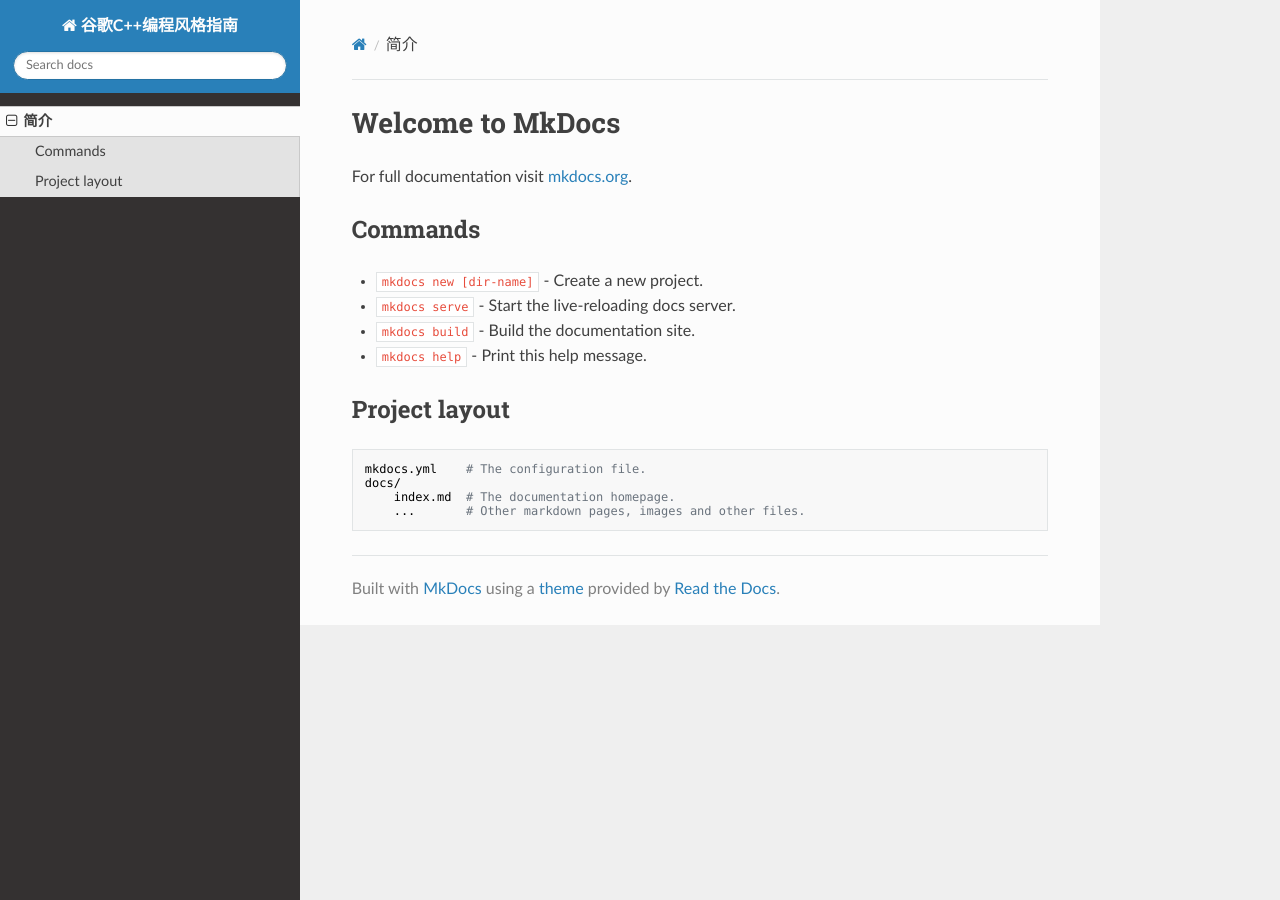
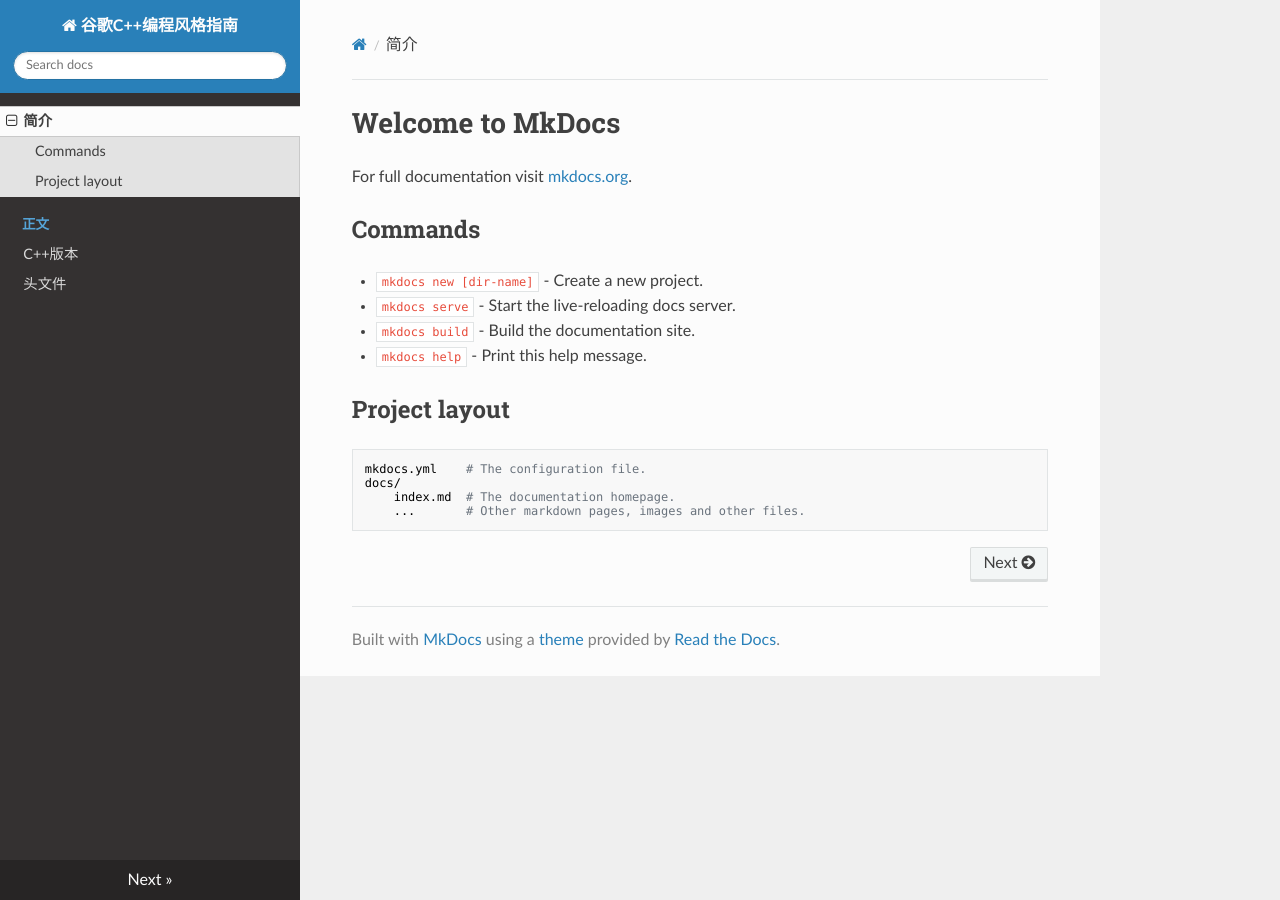
Before and after one commit to LSXiang/Journey2SLAM, an MkDocs documentation site: the page built from docs/index.md, in a window 1280 px wide. Built offline with MkDocs 1.6.1, drawn with Linux system fonts in a browser that asks for light colours; nearby versions of some CDN libraries; old or Windows-style settings are respelled for this version of MkDocs.

Commit message:
create the mkdocs project structure

```diff
--- a/mkdocs.yml
+++ b/mkdocs.yml
@@ -1,5 +1,8 @@
 site_name: 谷歌C++编程风格指南
 pages:
 - 简介: index.md
+- 正文:
+  - C++版本: cpp_version.md
+  - 头文件: header_files.md
 
 theme: readthedocs
```
Also changed, not shown: docs/cpp_version.md (added), docs/header_files.md (added), 1 other file.
